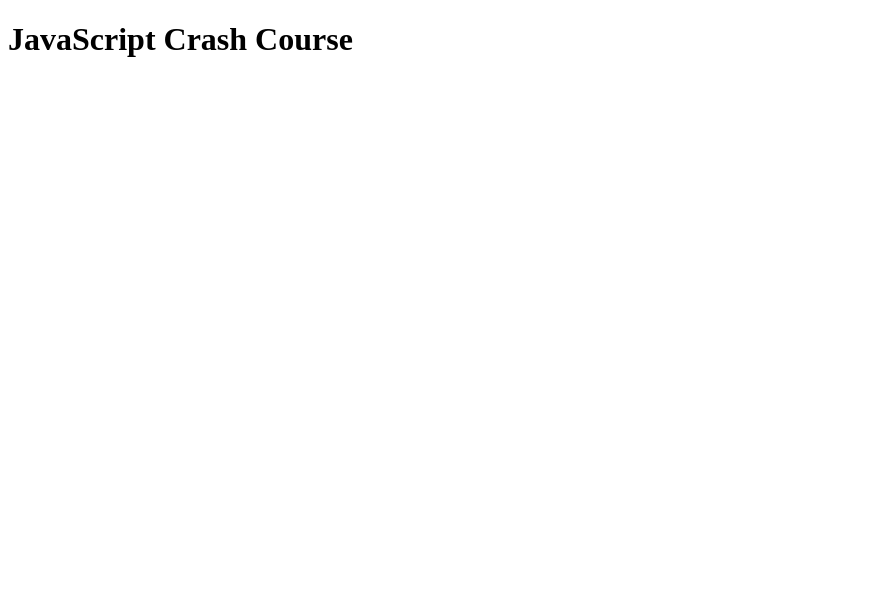
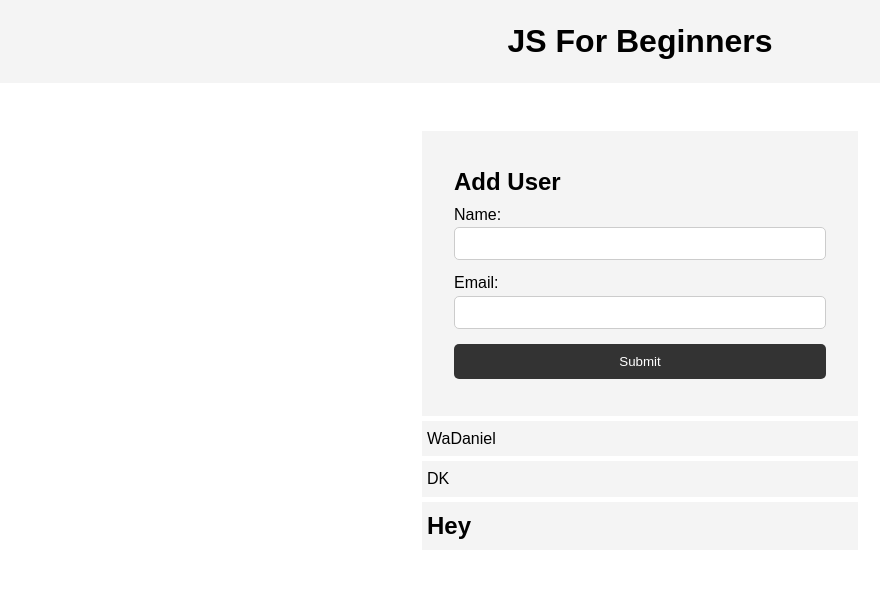
Before and after one commit to dknyakundi/JavaScript, a plain HTML site: page index.html in a window 1280 px wide. Shown: the whole page, without its empty margins (0-880 px from the left). Drawn offline with Linux system fonts and the light colour scheme.

Commit message:
DOM (Document Object Model)

```diff
--- a/index.html
+++ b/index.html
@@ -1,12 +1,42 @@
 <!DOCTYPE html>
 <html lang="en">
-<head>
-    <meta charset="UTF-8">
-    <meta name="viewport" content="width=device-width, initial-scale=1.0">
-    <title>JavaScript Crash COurse</title>
-</head>
-<body>
-    <h1>JavaScript Crash Course</h1>
-    <script src="main .js"></script>
-</body>
+  <head>
+    <meta charset="UTF-8" />
+    <meta name="viewport" content="width=device-width, initial-scale=1.0" />
+    <meta http-equiv="X-UA-Compatible" content="ie=edge" />
+    <title>JS For Beginners</title>
+    <link rel="stylesheet" href="style.css">
+  </head>
+  <body>
+    <header>
+      <h1>JS For Beginners</h1>
+    </header>
+
+    <section class="container">
+      <form id="my-form">
+        <h1>Add User</h1>
+        <div class="msg"></div>
+        <div>
+          <label for="name">Name:</label>
+          <input type="text" id="name">
+        </div>
+        <div>
+          <label for="email">Email:</label>
+          <input type="text" id="email">
+        </div>
+        <input class="btn" type="submit" value="Submit">
+      </form>
+
+      <ul id="users"></ul>
+
+      <ul class="items">
+        <li class="item">Item 1</li>
+        <li class="item">Item 2</li>
+        <li class="item">Item 3</li>
+      </ul>
+    </section>
+
+
+    <script src="main.js"></script>
+  </body>
 </html>
--- a/main .js
+++ b/main.js
@@ -296,3 +296,31 @@ function addNums(num1, num2) {
 
  console.log(person2.getFullName());
  console.log(person1);
+
+ //DOM - Document Object Model
+ //Selectors
+ //a) Single element selectors
+//  console.log(document.getElementById('my-form'));
+const singleSelector = document.getElementById('my-form');
+console.log(singleSelector);
+
+console.log(document.querySelector('h1'));
+
+//b) Multiple selectors
+// console.log(document.querySelectorAll('item')); //returns some sort of array where we can use array methods too
+// console.log(document.getElementsByClassName('item')); //returns an HTML collection hence can't use array methods on
+// console.log(document.getElementsByTagName('list'));
+
+//looping through the DOM
+const items = document.querySelectorAll('.item');
+items.forEach((item) => console.log(item));
+
+//manipulating the DOM (basically means the UI)
+const ul = document.querySelector('.items');
+
+// ul.remove();
+// ul.lastElementChild.remove();
+ul.firstElementChild.textContent = 'WaDaniel';
+ul.children[1].innerText = 'DK';
+
+ul.lastElementChild.innerHTML = '<h1>Hey</h1>';
--- /dev/null
+++ b/style.css
@@ -0,0 +1,77 @@
+* {
+    margin: 0;
+    padding: 0;
+    box-sizing: border-box;
+  }
+
+  body {
+    font-family: Arial, Helvetica, sans-serif;
+    line-height: 1.6;
+  }
+
+  ul {
+    list-style: none;
+  }
+
+  ul li {
+    padding: 5px;
+    background: #f4f4f4;
+    margin: 5px 0;
+  }
+
+  header {
+    background: #f4f4f4;
+    padding: 1rem;
+    text-align: center;
+  }
+
+  .container {
+    margin: auto;
+    width: 500px;
+    overflow: auto;
+    padding: 3rem 2rem;
+  }
+
+  #my-form {
+    padding: 2rem;
+    background: #f4f4f4;
+  }
+
+  #my-form label {
+    display: block;
+  }
+
+  #my-form input[type='text'] {
+    width: 100%;
+    padding: 8px;
+    margin-bottom: 10px;
+    border-radius: 5px;
+    border: 1px solid #ccc;
+  }
+
+  .btn {
+    display: block;
+    width: 100%;
+    padding: 10px 15px;
+    border: 0;
+    background: #333;
+    color: #fff;
+    border-radius: 5px;
+    margin: 5px 0;
+  }
+
+  .btn:hover {
+    background: #444;
+  }
+
+  .bg-dark {
+    background: #333;
+    color: #fff;
+  }
+
+  .error {
+    background: orangered;
+    color: #fff;
+    padding: 5px;
+    margin: 5px;
+  }
```
